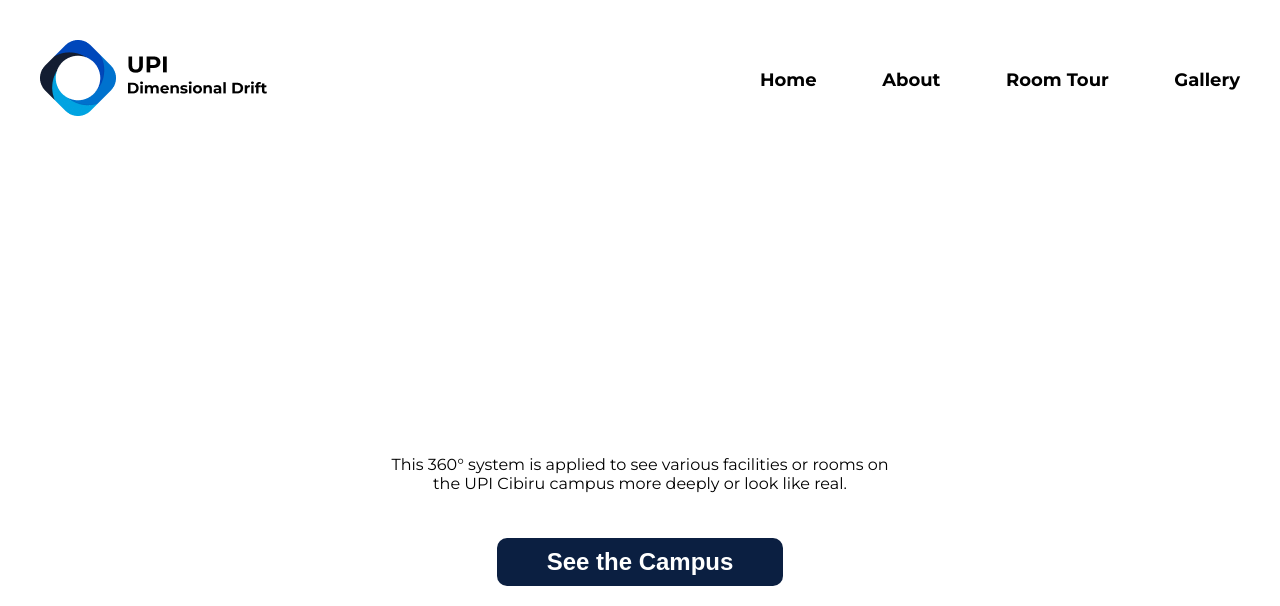
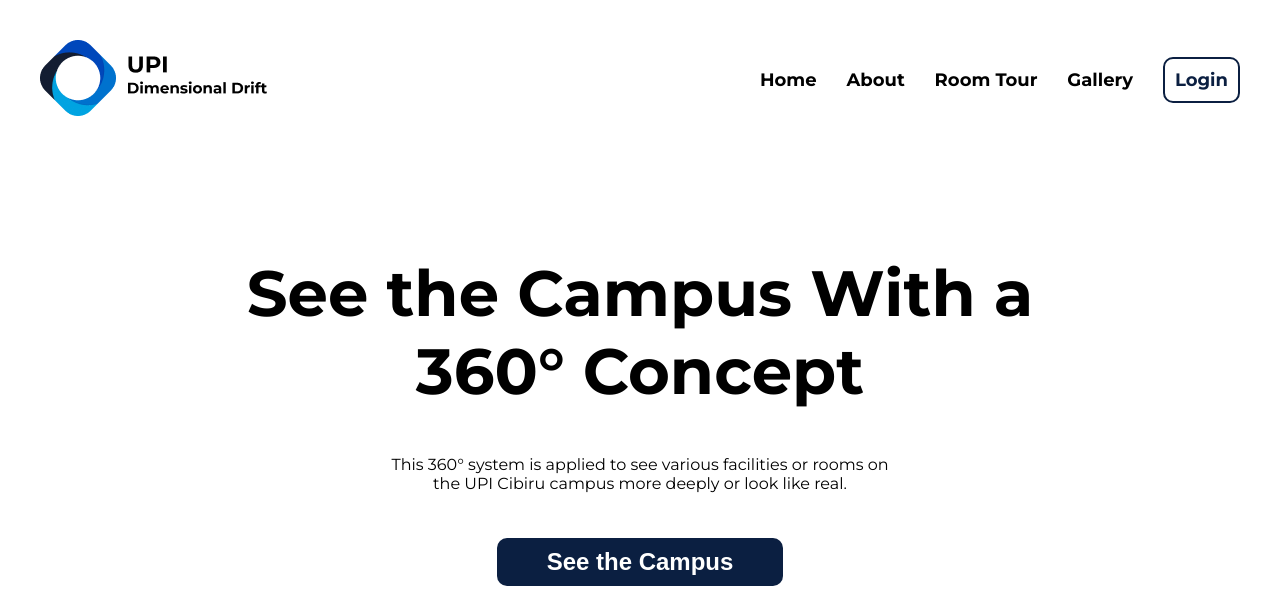
Before and after one commit to TitamSeptian/upi-dimensional-drift, a PHP site: page / in a window 1280 px wide; the page is wider, and only the part inside the window is pictured. Shown: the top 606 px of that part. Run offline with PHP 8.4, Linux system fonts and the light colour scheme; some libraries are stand-ins or nearby versions.

Commit message:
fix confilc with login - add login button - links all pages in navbar

```diff
--- a/assets/css/styles.css
+++ b/assets/css/styles.css
@@ -193,6 +193,23 @@ body {
     color: rgb(0, 0, 0);
 }
 
+#navbar .nav-links .nav-item:last-child .nav-link {
+    /* width: 85%; */
+    padding: 10px 10px;
+    color: #fff;
+    border: 2px solid var(--color-1);
+    border-radius: 10px;
+    font-weight: 600;
+    background: transparent;
+    cursor: pointer;
+    transition: all 0.3s;
+    color: var(--color-1);
+}
+#navbar .nav-links .nav-item:last-child .nav-link:hover {
+    background-color: var(--color-1);
+    color: #fff;
+}
+
 .sidebar {
     top: 0;
     right: 0;
@@ -358,7 +375,7 @@ body {
     margin-top: 90px;
 }
 
-.about-us{
+.about-us {
     justify-content: center;
     border-radius: 35px;
     background-color: var(--color-3);
@@ -369,28 +386,28 @@ body {
     box-shadow: 16px 16px 16px 16px rgba(0, 0, 0, 0.2);
 }
 
-.about-title{
+.about-title {
     color: white;
 }
 
-.about-title h3{
+.about-title h3 {
     text-align: center;
     text-transform: uppercase;
     padding: 50px 20px 20px 20px;
 }
 
-.about-title p{
+.about-title p {
     text-align: center;
     text-align: justify;
     padding: 10px 20px;
     font-size: 16px;
 }
 
-.about-us img{
+.about-us img {
     border-radius: 0px 0px 35px 35px;
 }
 
-.about-feature{
+.about-feature {
     color: white;
     display: flex;
     justify-content: center;
@@ -402,7 +419,7 @@ body {
     margin-left: 25%; */
 }
 
-.about-system{
+.about-system {
     border-radius: 20px;
     display: flex;
     background-color: var(--color-1);
@@ -411,13 +428,13 @@ body {
     height: 150px;
 }
 
-.about-system img{
+.about-system img {
     width: 70px;
     margin: 20px;
     object-fit: contain;
 }
 
-.about-information{
+.about-information {
     border-radius: 20px;
     display: flex;
     background-color: var(--color-1);
@@ -426,35 +443,35 @@ body {
     height: 150px;
 }
 
-.about-information img{
+.about-information img {
     width: 70px;
     margin: 20px;
     object-fit: contain;
 }
 
-.about-item-descripsion{
+.about-item-descripsion {
     padding: 30px 20px 0px 0px;
 }
 
 @media (min-width: 1241px) {
-    .about-us{
+    .about-us {
         display: flex;
     }
 
-    .about-us img{
+    .about-us img {
         border-radius: 0px 35px 35px 0px;
     }
 }
 
 @media (max-width: 4098px) {
-    .about-us img{
+    .about-us img {
         height: auto;
         width: 100%;
     }
 }
 
 @media (min-width: 4098px) {
-    .about-us img{
+    .about-us img {
         padding-left: 1400px;
     }
 }
--- a/index.html
+++ b/index.html
@@ -7,9 +7,15 @@
         <title>UPI Dimensional Drift</title>
         <link rel="stylesheet" href="./assets/css/styles.css" />
 
-        <link rel="stylesheet" href="./assets/css/responsive.css">
+        <link rel="stylesheet" href="./assets/css/responsive.css" />
         <!-- hamburger css -->
-        <link rel="stylesheet" href="https://cdnjs.cloudflare.com/ajax/libs/hamburgers/1.2.1/hamburgers.min.css" integrity="sha512-+mlclc5Q/eHs49oIOCxnnENudJWuNqX5AogCiqRBgKnpoplPzETg2fkgBFVC6WYUVxYYljuxPNG8RE7yBy1K+g==" crossorigin="anonymous" referrerpolicy="no-referrer" />
+        <link
+            rel="stylesheet"
+            href="https://cdnjs.cloudflare.com/ajax/libs/hamburgers/1.2.1/hamburgers.min.css"
+            integrity="sha512-+mlclc5Q/eHs49oIOCxnnENudJWuNqX5AogCiqRBgKnpoplPzETg2fkgBFVC6WYUVxYYljuxPNG8RE7yBy1K+g=="
+            crossorigin="anonymous"
+            referrerpolicy="no-referrer"
+        />
         <link
             rel="stylesheet"
             href="https://cdnjs.cloudflare.com/ajax/libs/font-awesome/6.1.1/css/all.min.css"
@@ -37,7 +43,6 @@
                     </div>
                 </div>
             </div>
-
         </div>
         <nav id="navbar" class="">
             <!-- nanti navbar disini -->
@@ -51,7 +56,7 @@
 
             <ul class="nav-links">
                 <li class="nav-item item-normal">
-                    <a href="#" class="nav-link">Home</a>
+                    <a href="./index.html" class="nav-link">Home</a>
                 </li>
                 <li class="nav-item item-normal">
                     <a href="#about" class="nav-link">About</a>
@@ -67,11 +72,14 @@
                         <i class="fa-solid fa-align-justify"></i>
                     </a>
                 </li>
+                <li class="nav-item item-normal">
+                    <a href="./login.html" class="nav-link">Login</a>
+                </li>
             </ul>
 
-            <button class="hamburger hamburger--collapse  hidden" type="button">
+            <button class="hamburger hamburger--collapse hidden" type="button">
                 <span class="hamburger-box">
-                  <span class="hamburger-inner"></span>
+                    <span class="hamburger-inner"></span>
                 </span>
             </button>
         </nav>
@@ -107,7 +115,7 @@
         <!-- ------------ -->
         <section id="home">
             <!-- home disini -->
-            <h1 class="about-title">
+            <h1>
                 See the Campus With a <br />
                 360° Concept
             </h1>
@@ -133,7 +141,7 @@
                         real campus environment.
                     </p>
                 </div>
-                <img src="assets/images/about/about-upi.png"/>
+                <img src="assets/images/about/about-upi.png" />
             </div>
 
             <div class="about-feature">
@@ -481,7 +489,6 @@
                     </div>
                 </div>
             </div>
-            <hr style="height:1px;border:none;color:#333;background-color:#333;">
             <div class="container_footer_legal">
                 <p>&copy; 2022 Sekolah Suzuran. All right reserved</p>
             </div>
```
Also changed, not shown: room-tour.html (+18 -14 lines).
